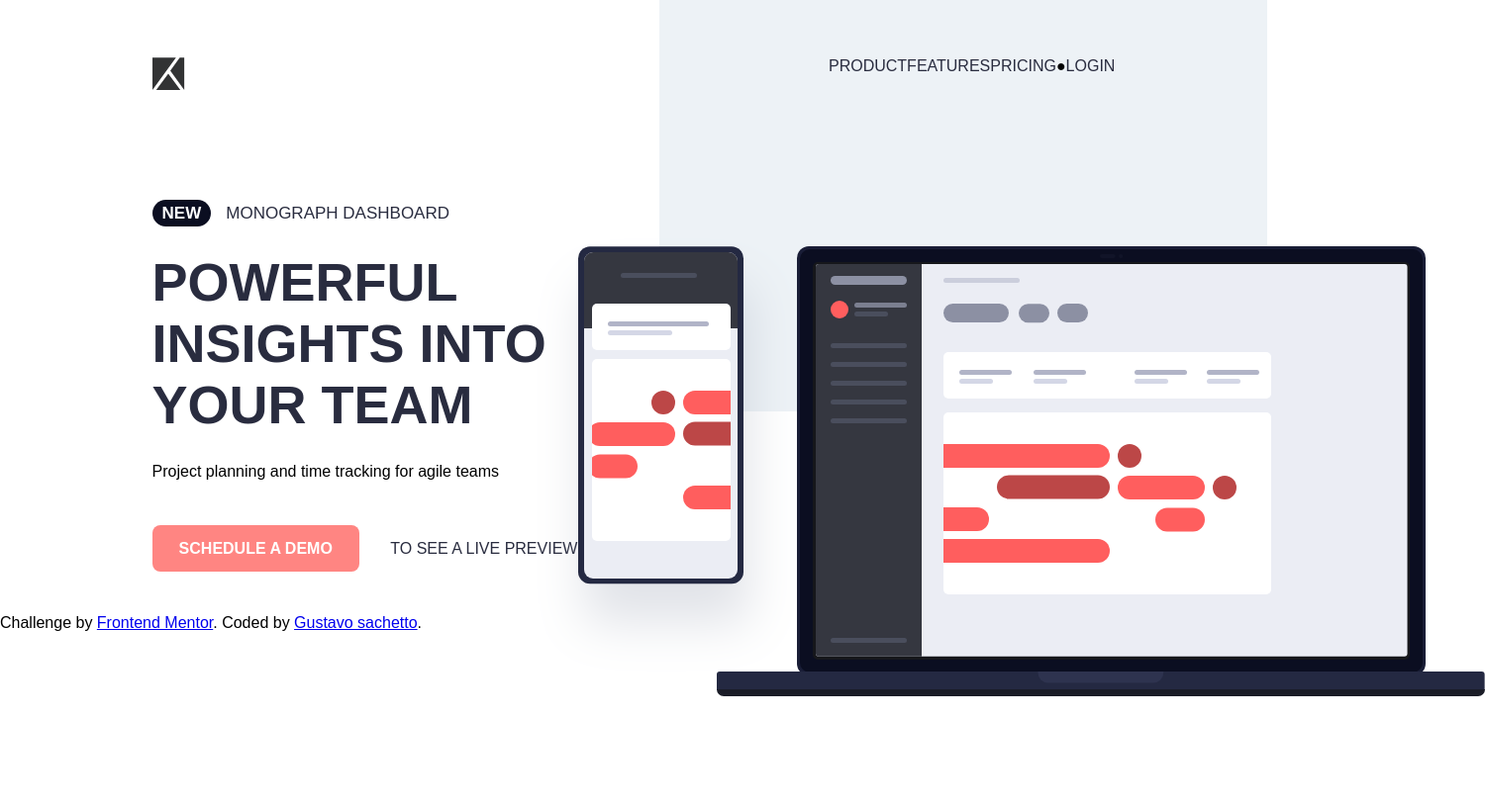
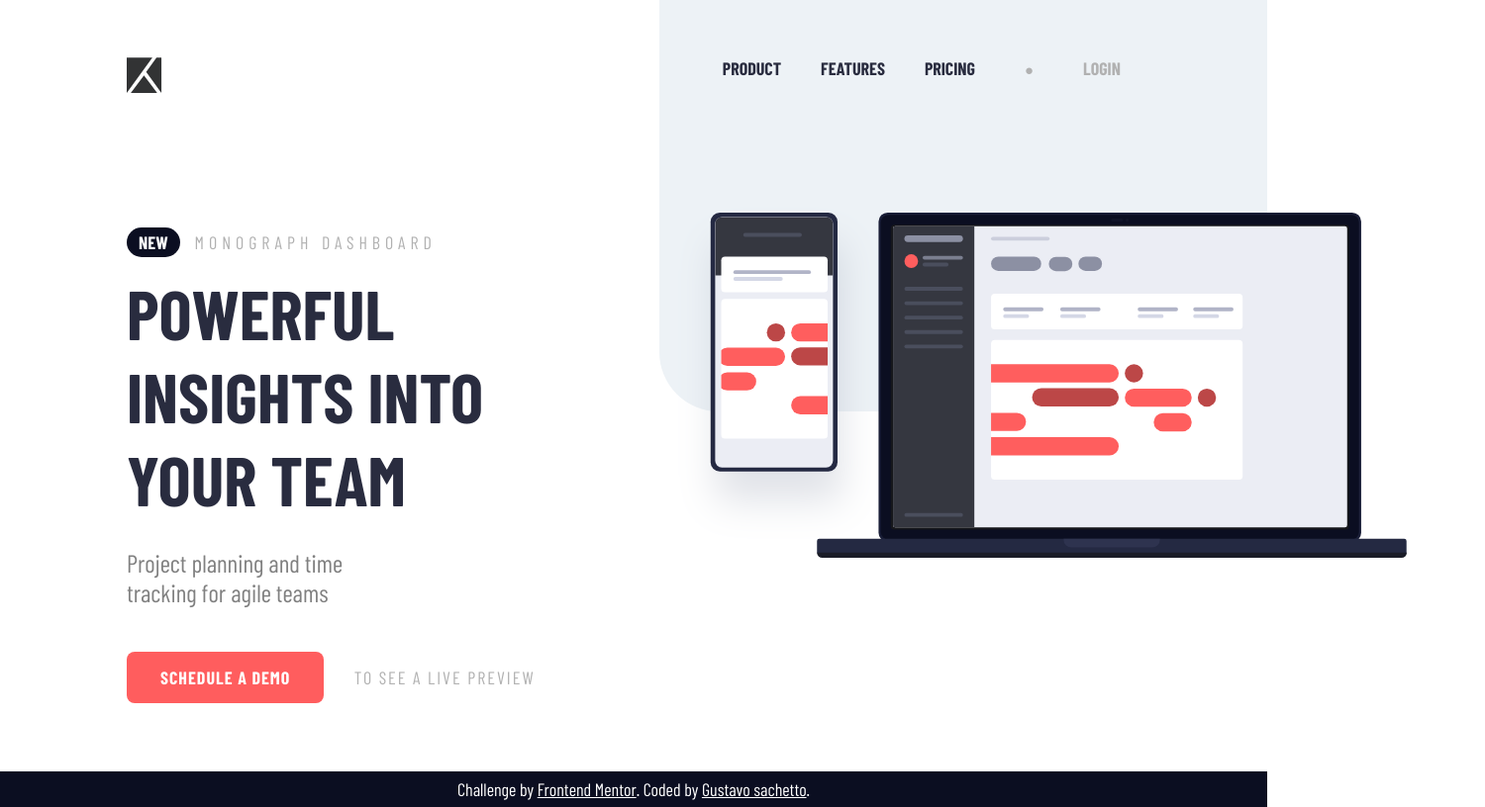
Before and after one commit to GustavoSachetto/Desafio-frontend, a plain HTML site: page index.html in a window 1280 px wide. Shown: the whole page at 99% size, 1500 px wide, since content can reach past the window. Drawn offline with nearby package versions, Linux system fonts and the light colour scheme; a web font is replaced by a local one.

Commit message:
Update style.css

```diff
--- a/scss/style.css
+++ b/scss/style.css
@@ -1,8 +1,4 @@
-@font-face {
-  font-family: "Bebas ki";
-  src: url(../font/BebasKai.otf) type("opentype");
-  font-weight: normal;
-}
+@import url("https://fonts.googleapis.com/css2?family=Barlow+Condensed:wght@100;200;300;400;500;600;700;800;900&display=swap");
 * {
   margin: 0;
   padding: 0;
@@ -10,7 +6,7 @@
 }
 
 body {
-  font: normal 16px "Bebas ki", Arial, sans-serif;
+  font: normal 18px "Barlow Condensed", Arial, sans-serif;
   overflow-x: hidden;
 }
 
@@ -19,64 +15,95 @@ header {
   flex-direction: row;
   justify-content: space-between;
   position: relative;
-  padding: 4.5% 12%;
+  padding: 4.5% 10%;
   z-index: 1000;
 }
 header img {
-  width: 33px;
-  height: 33px;
+  width: 36px;
+  height: 36px;
 }
 header ul {
   display: flex;
   list-style: none;
 }
+header ul span, header ul .login {
+  color: #b1b1b1;
+}
+header ul span {
+  font-size: 15px;
+  padding: 12px 30px;
+}
 header ul a {
   color: #292c3f;
   text-transform: uppercase;
+  padding: 12px 20px;
+  font-weight: bolder;
   text-decoration: none;
 }
+header ul a:hover {
+  text-decoration: underline;
+}
 
+main {
+  min-height: calc(100vh - 223px);
+}
 main article {
   display: flex;
 }
 main article section {
-  width: 40%;
-  margin: 4.5% 12%;
+  width: 37%;
+  margin: 6.5% 10%;
 }
 main article section h1, main article section h2, main article section a {
   color: #292c3f;
   text-transform: uppercase;
 }
 main article section h1 {
-  margin-top: 28px;
+  margin-top: 18px;
   font-weight: bolder;
-  font-size: 54px;
+  font-size: 70px;
 }
 main article section h2 {
-  font: normal 17px "Bebas ki", Arial, sans-serif;
+  font: normal 18px "Barlow Condensed", Arial, sans-serif;
 }
 main article section h2 mark {
   font-weight: bold;
-  padding: 4px 10px;
+  padding: 4px 12px;
   color: white;
   border-radius: 20px;
   background-color: #0B0E21;
 }
 main article section h2 span {
   padding: 4px 15px;
+  letter-spacing: 5px;
+  color: #b1b1b1;
 }
 main article section p {
+  width: 290px;
+  font-size: 25px;
+  font-weight: 300;
+  color: gray;
   margin: 28px 0 60px 0;
 }
 main article section a {
-  font-weight: lighter;
+  font-weight: light;
   text-decoration: none;
   padding: 15px 27px;
+}
+main article section .preview {
+  letter-spacing: 2px;
+  color: #b1b1b1;
 }
 main article section .demo {
   color: white;
   font-weight: bold;
   border-radius: 8px;
+  letter-spacing: 1px;
+  padding: 15px 34px;
+  background-color: #ff5d5e;
+  transition: 250ms;
+}
+main article section .demo:hover {
   background-color: #ff8582;
 }
 main article aside {
@@ -89,9 +116,22 @@ main article aside {
   height: 52%;
 }
 main article aside img {
-  top: 240px;
-  right: -220px;
+  top: 50%;
+  right: -23%;
+  width: 120%;
   position: absolute;
 }
 
+footer {
+  background-color: #0B0E21;
+}
+footer p {
+  padding: 7px;
+  text-align: center;
+  color: white;
+}
+footer p a {
+  color: white;
+}
+
 /*# sourceMappingURL=style.css.map */
```
